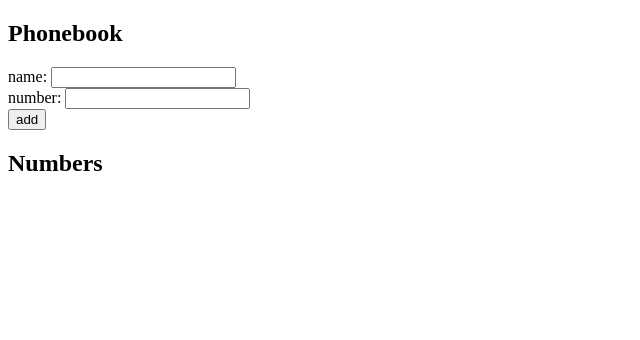
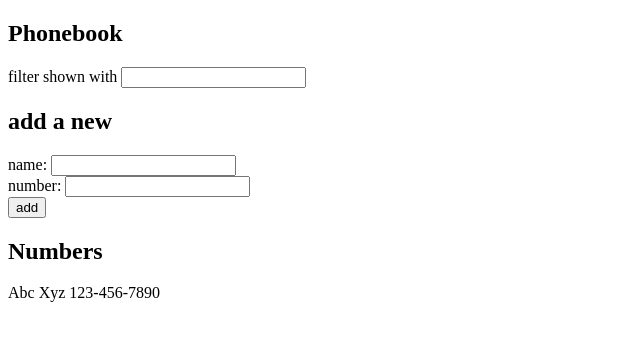
Before and after one commit to enigma-24/react-phonebook, a React (Vite) app: page / in a window 1280 px wide. Shown: the top 340 px of the page, without its empty margins (0-640 px from the left). Built offline with nearby package versions, Linux system fonts and the light colour scheme.

Commit message:
add feature for searching a person using their name

```diff
--- a/src/App.jsx
+++ b/src/App.jsx
@@ -1,9 +1,12 @@
 import { useState } from 'react';
 
 const App = () => {
-	const [persons, setPersons] = useState([{ name: '' }]);
+	const [persons, setPersons] = useState([
+		{ name: 'Abc Xyz', phoneNumber: '123-456-7890' },
+	]);
 	const [newName, setNewName] = useState('');
 	const [phoneNumber, setPhoneNumber] = useState('');
+	const [searchText, setSearchText] = useState('');
 
 	const handleNameChange = (event) => setNewName(event.target.value);
 
@@ -21,9 +24,22 @@ const App = () => {
 		setPhoneNumber('');
 	};
 
+	const peopleMatchingSearchText = persons.filter((person) =>
+		person.name.toLowerCase().includes(searchText.toLowerCase())
+	);
+
 	return (
 		<div>
 			<h2>Phonebook</h2>
+			<div>
+				filter shown with{' '}
+				<input
+					type='text'
+					value={searchText}
+					onChange={(event) => setSearchText(event.target.value)}
+				/>
+			</div>
+			<h2>add a new</h2>
 			<form onSubmit={handleAddName}>
 				<div>
 					name: <input value={newName} onChange={handleNameChange} />
@@ -37,7 +53,8 @@ const App = () => {
 				</div>
 			</form>
 			<h2>Numbers</h2>
-			{persons.map((person) => (
+
+			{peopleMatchingSearchText.map((person) => (
 				<div key={person.name}>
 					{person.name} {person.phoneNumber}
 				</div>
```
